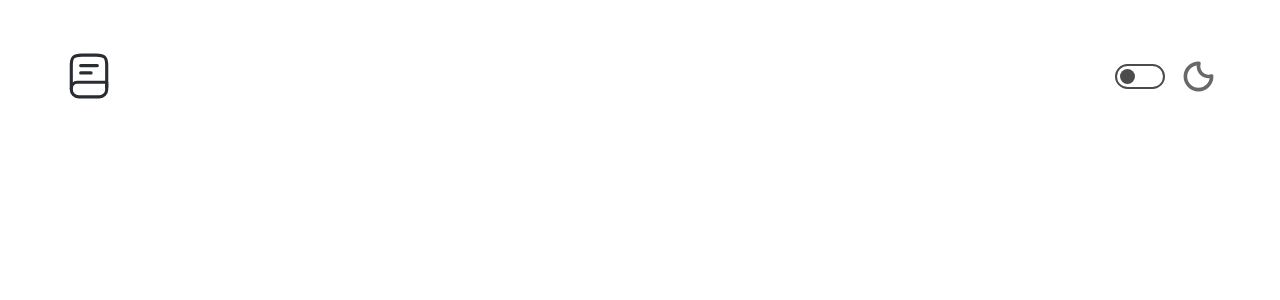
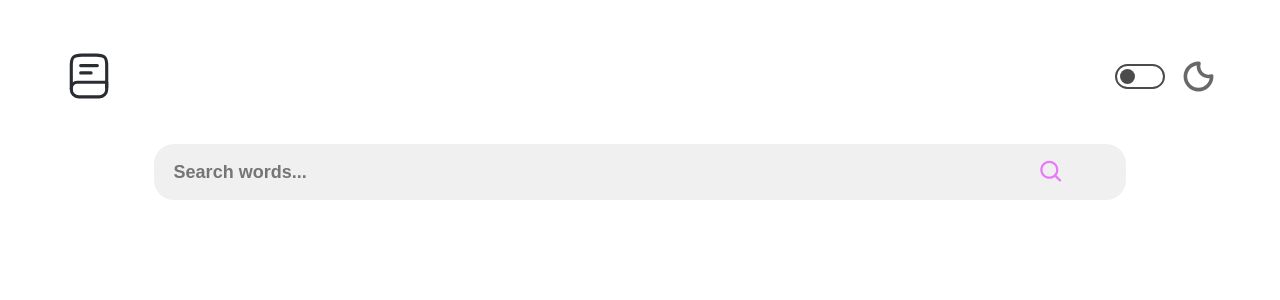
Before and after one commit to comoestassergio/dictionary-react-ts, a React (Vite) app: page / in a window 1280 px wide. Shown: the top 300 px of the page. Built offline with nearby package versions, Linux system fonts and the light colour scheme.

Commit message:
Add searchbar

```diff
--- a/src/App.tsx
+++ b/src/App.tsx
@@ -2,12 +2,14 @@ import { useState } from 'react'
 import './App.css'
 
 import Header from './components/Header/Header'
+import Searchbar from './components/Searchbar/Searchbar'
 
 function App() {
 
   return (
     <div className="App">
       <Header />
+      <Searchbar />
     </div>
   )
 }
--- /dev/null
+++ b/src/components/Searchbar/Searchbar.module.scss
@@ -0,0 +1,32 @@
+.form {
+    $accent-color: #e879f9;
+
+    position: relative;
+    margin: 1.5rem 0;
+
+    &__searchbar {
+        width: 80%;
+        height: 3.5rem;
+        background-color: rgb(240, 240, 240);
+        border: none;
+        border-radius: 20px;
+        padding-left: 20px;
+        font-size: 18px;
+        font-weight: 600;
+
+        &:active,
+        &:focus {
+            outline: none;
+            box-shadow: 0px 0px 10px 2px $accent-color;
+        }
+    }
+
+    &__searchIcon {
+        position: absolute;
+        right: 15%;
+        top: 50%;
+        transform: translateY(-50%);
+        font-size: 1.7rem;
+        color: $accent-color;
+    }
+}
--- /dev/null
+++ b/src/components/Searchbar/Searchbar.tsx
@@ -0,0 +1,22 @@
+import styles from './Searchbar.module.scss'
+
+import React, { useState } from 'react'
+
+import { BiSearch } from 'react-icons/bi'
+
+export default function Searchbar () {
+
+    const [ input, setInput ] = useState('')
+
+    const handleInput = (e: React.FormEvent<HTMLInputElement>) => {
+        const {target} = e
+        setInput((target as HTMLInputElement).value)
+    }
+
+    return (
+        <form className={styles.form}>
+            <input onChange={handleInput} value={input} className={styles.form__searchbar} type={'text'} placeholder='Search words...' />
+            <BiSearch className={styles.form__searchIcon} />
+        </form>
+    )
+}
```
